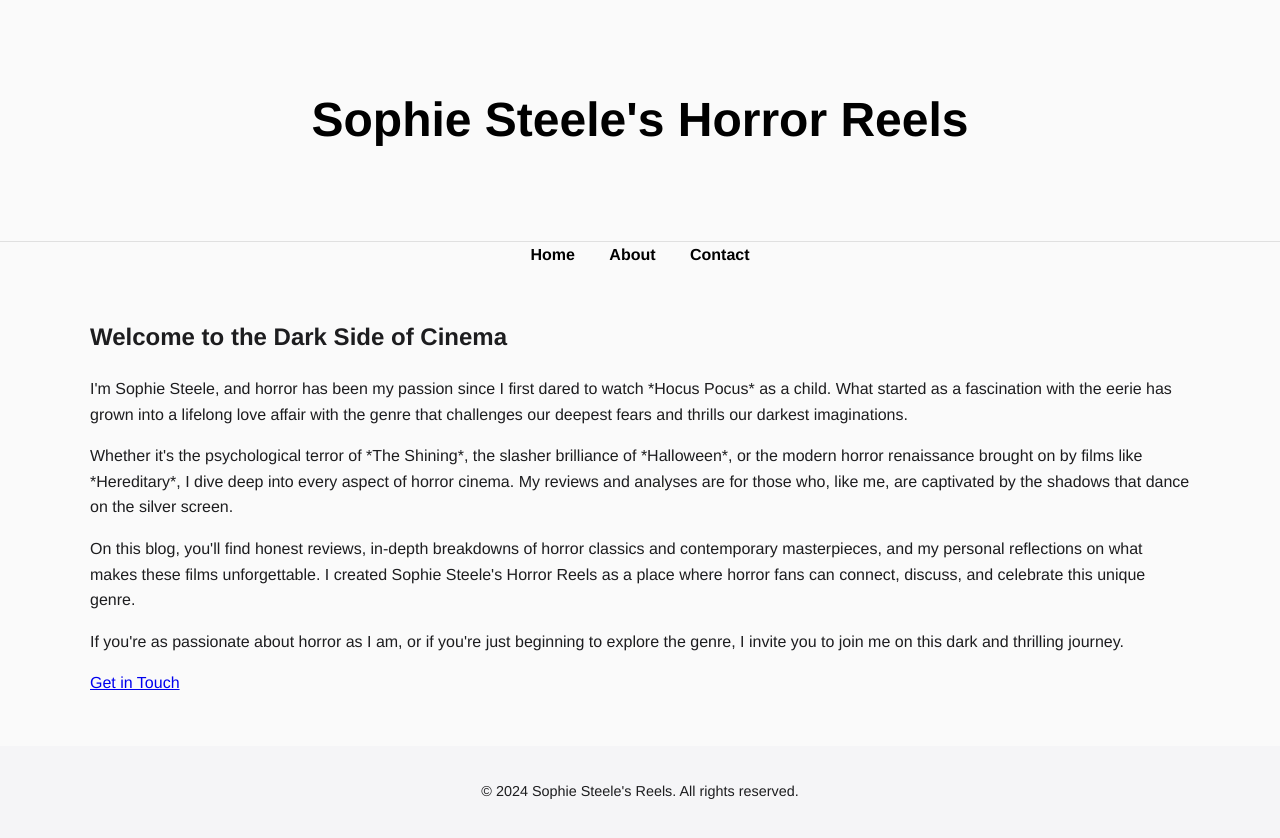
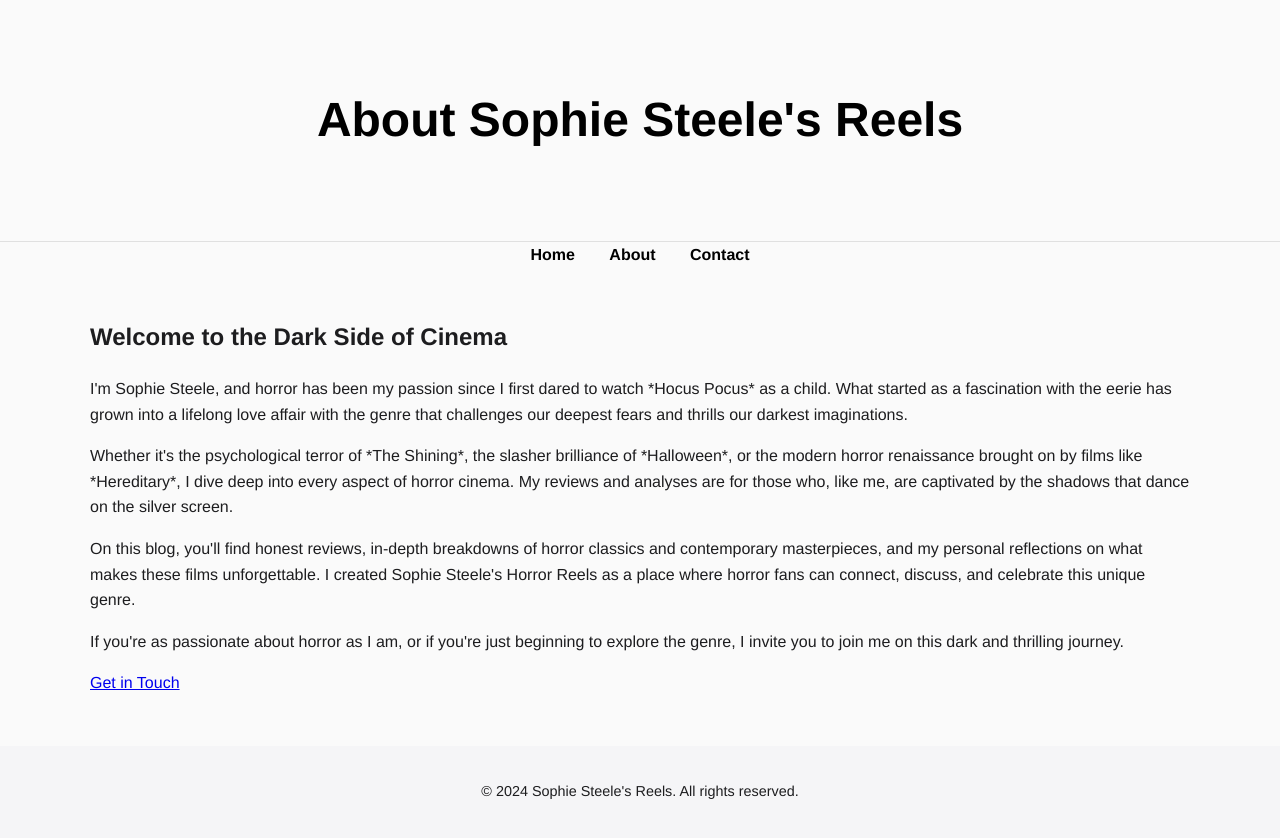
Before and after one commit to jjdaggett750/SophieSteeleHorrorReels, a website: page public/about.html in a window 1280 px wide. Drawn offline with Linux system fonts and the light colour scheme; a web font is replaced by a local one.

Commit message:
Update about.html

```diff
--- a/public/about.html
+++ b/public/about.html
@@ -207,7 +207,7 @@
 <body>
 
     <header>
-        <h1>Sophie Steele's Horror Reels</h1>
+        <h1>About Sophie Steele's Reels</h1>
         <p></p>
     </header>
 
```
